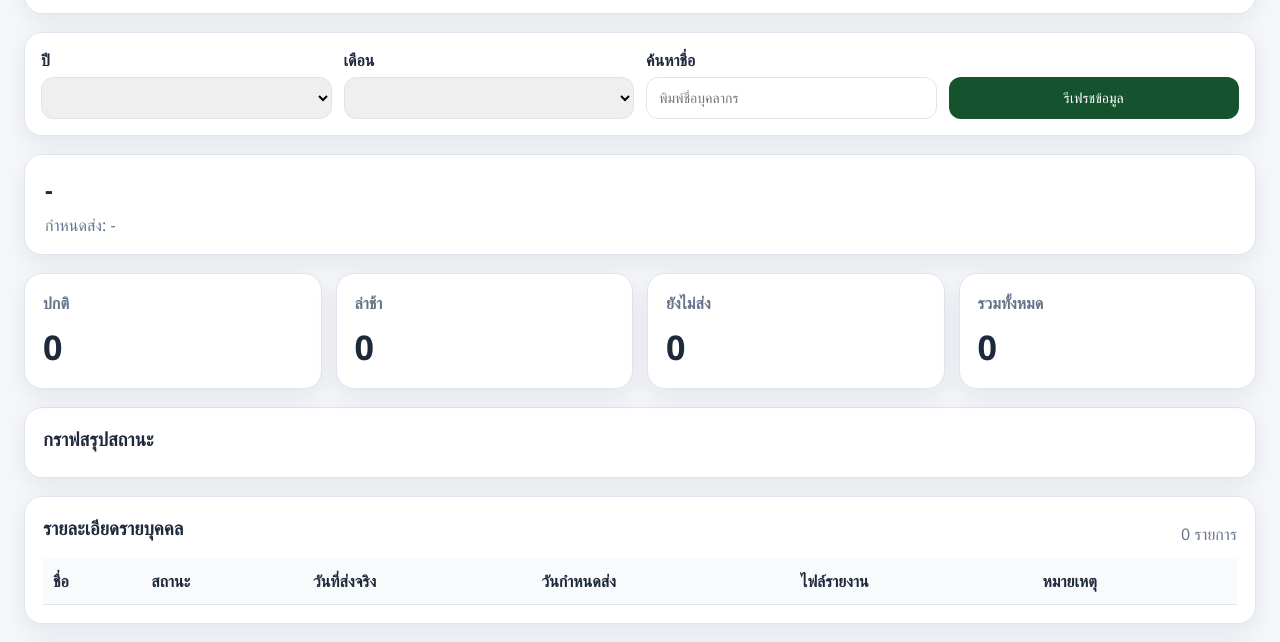
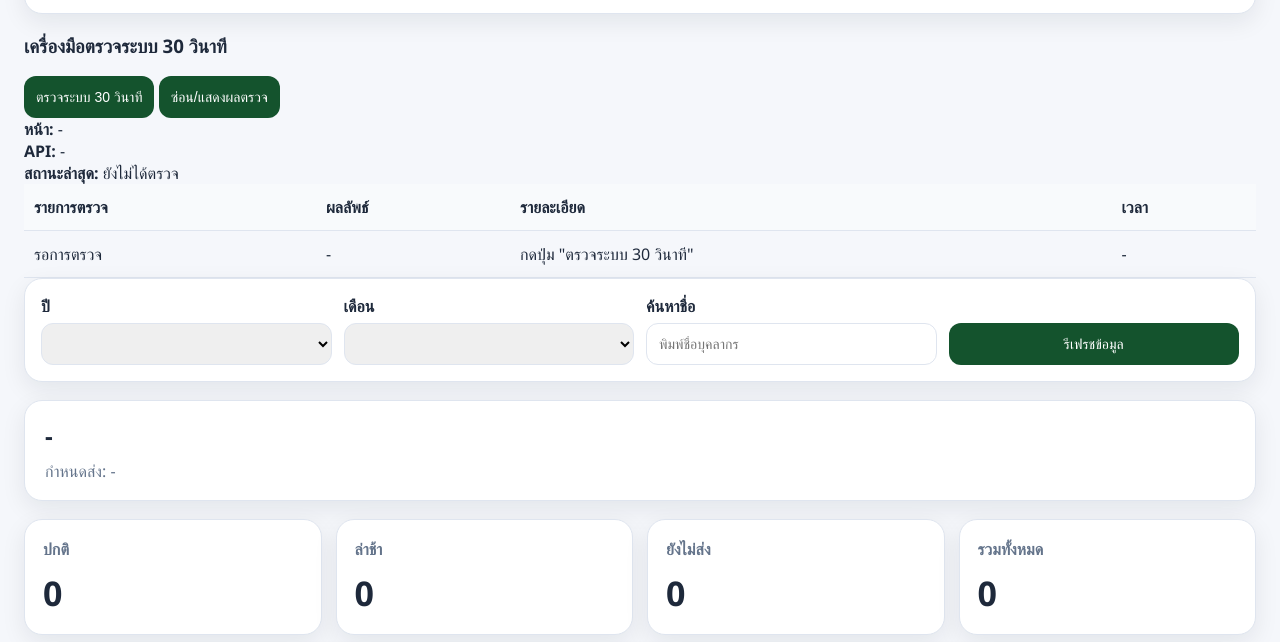
Before and after one commit to nuttawuthn-ai/Follow-up-Edtech-report, a plain HTML site: page index.html in a window 1280 px wide. Shown: the part 151-793 px from the top of the page. Drawn offline with Linux system fonts and the light colour scheme; no server answers.

Commit message:
Update index.html

```diff
--- a/index.html
+++ b/index.html
@@ -18,7 +18,42 @@
         <button id="toggleDebugBtn" type="button" class="secondary-btn">เปิด/ปิด Debug</button>
       </div>
     </header>
+<section class="diag-card" id="systemCheckCard">
+  <div class="diag-head">
+    <h3>เครื่องมือตรวจระบบ 30 วินาที</h3>
+    <div class="diag-actions">
+      <button id="runSystemCheckBtn" type="button">ตรวจระบบ 30 วินาที</button>
+      <button id="toggleSystemCheckBtn" type="button">ซ่อน/แสดงผลตรวจ</button>
+    </div>
+  </div>
 
+  <div class="diag-meta">
+    <div><strong>หน้า:</strong> <span id="diagPageUrl">-</span></div>
+    <div><strong>API:</strong> <span id="diagApiUrl">-</span></div>
+    <div><strong>สถานะล่าสุด:</strong> <span id="diagOverallStatus">ยังไม่ได้ตรวจ</span></div>
+  </div>
+
+  <div id="systemCheckPanel" class="diag-panel">
+    <table class="diag-table">
+      <thead>
+        <tr>
+          <th>รายการตรวจ</th>
+          <th>ผลลัพธ์</th>
+          <th>รายละเอียด</th>
+          <th>เวลา</th>
+        </tr>
+      </thead>
+      <tbody id="systemCheckBody">
+        <tr>
+          <td>รอการตรวจ</td>
+          <td>-</td>
+          <td>กดปุ่ม "ตรวจระบบ 30 วินาที"</td>
+          <td>-</td>
+        </tr>
+      </tbody>
+    </table>
+  </div>
+</section>
     <section class="toolbar">
       <div class="field">
         <label for="yearSelect">ปี</label>
```
